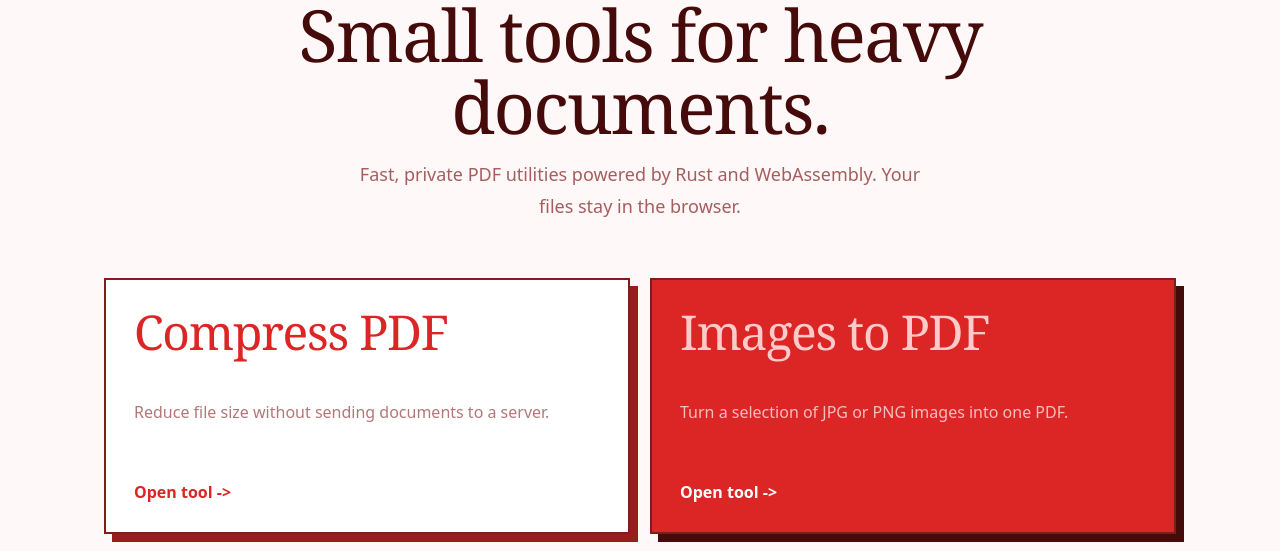
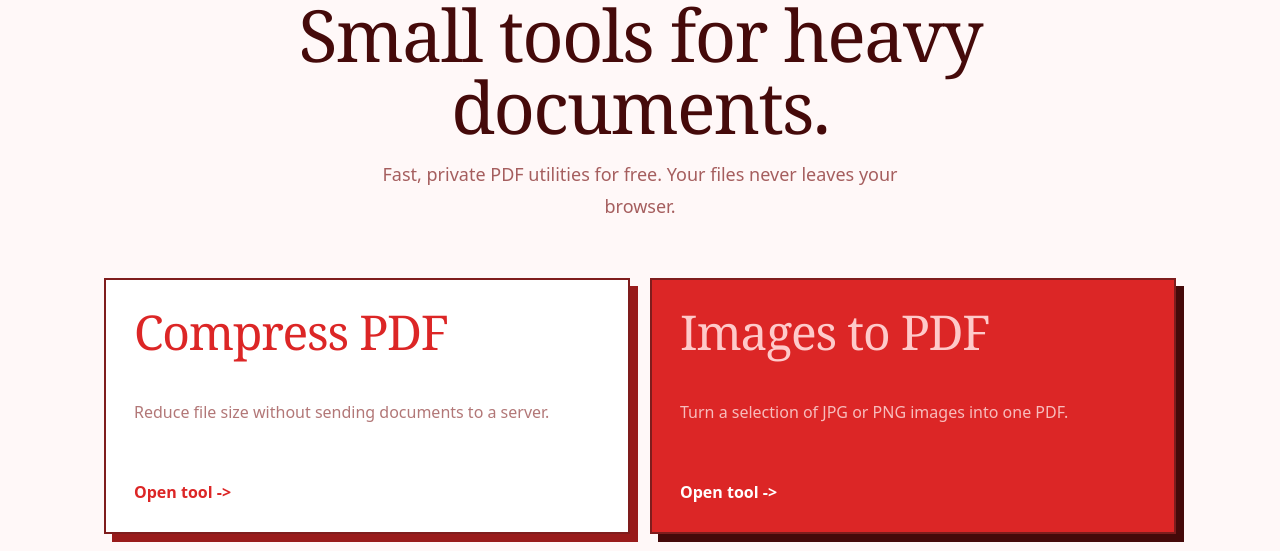
Before and after one commit to mujeeb8/pdf-tools, a plain HTML site: page index.html in a window 1280 px wide. Shown: the part 193-744 px from the top of the page. Drawn offline with nearby package versions, Linux system fonts and the light colour scheme; no server answers.

Commit message:
initial commit

```diff
--- a/index.html
+++ b/index.html
@@ -59,7 +59,7 @@
     </a>
     <header class="mx-auto max-w-3xl text-center">
       <h1 class="font-display text-5xl leading-[0.95] tracking-tight sm:text-7xl">Small tools for heavy documents.</h1>
-      <p class="mx-auto mt-4 max-w-xl text-lg leading-8 text-red-900/70">Fast, private PDF utilities powered by Rust and WebAssembly. Your files stay in the browser.</p>
+      <p class="mx-auto mt-4 max-w-xl text-lg leading-8 text-red-900/70">Fast, private PDF utilities for free. Your files never leaves your browser.</p>
     </header>
 
     <section class="mt-14 grid gap-5 md:grid-cols-2" aria-label="PDF tools">
```
